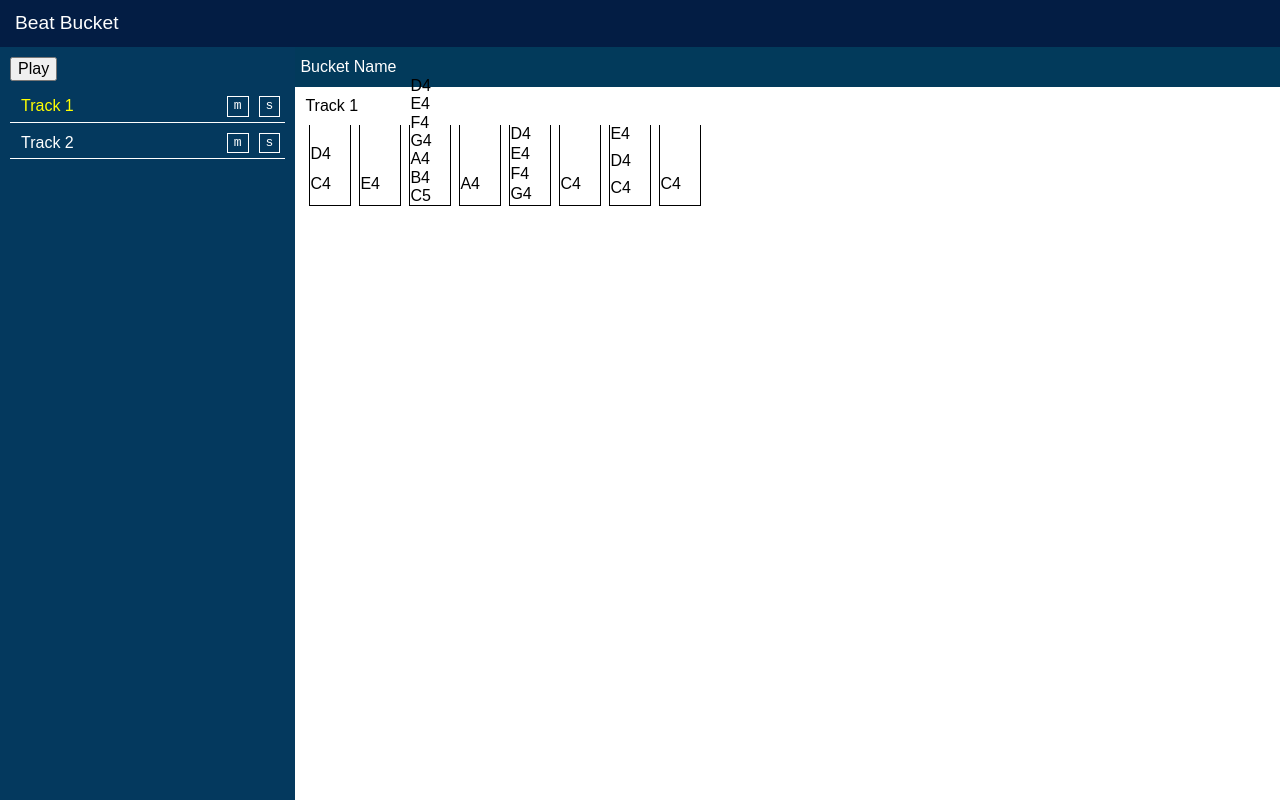
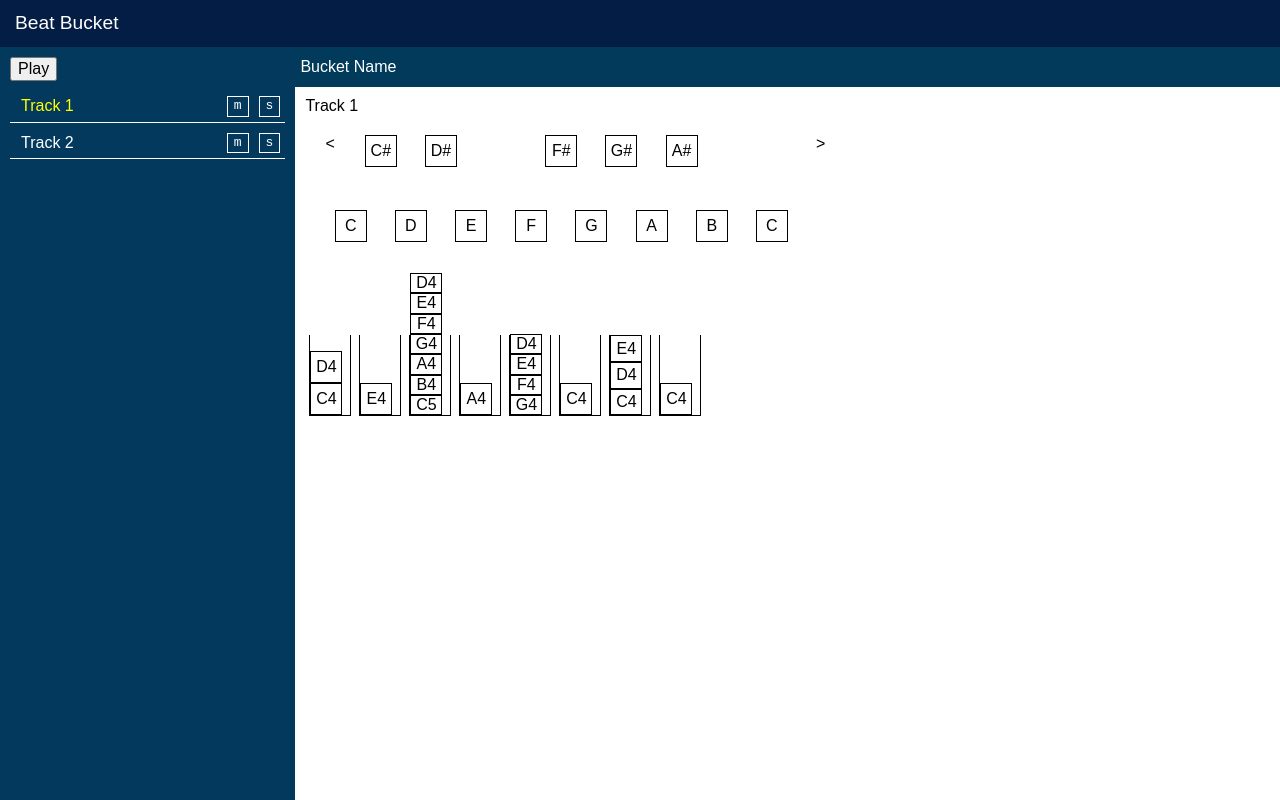
Before and after one commit to joebeachjoebeach/beat-bucket, a React app: page / in a window 1280 px wide. Built offline with nearby package versions, Linux system fonts and the light colour scheme; the HTML template or start-up script is replaced by a standard one.

Commit message:
test out grid and start note component

```diff
--- /dev/null
+++ b/src/containers/note/note.css
@@ -0,0 +1,3 @@
+.note {
+
+}
--- a/src/containers/notebar/index.jsx
+++ b/src/containers/notebar/index.jsx
@@ -1,15 +1,37 @@
 import React from 'react';
 import { connect } from 'react-redux';
 import { bindActionCreators } from 'redux';
+import './notebar.css';
 
 const Notebar = ({ octave }) => {
+  const left = '<';
+  const right = '>';
 
   return (
-    <div />
+    <div className="notebar">
+      <div>{left}</div>
+      <div className="notebar-notes">
+        <div className="note csharp">C#</div>
+        <div className="note dsharp">D#</div>
+        <div className="note esharp">F#</div>
+        <div className="note fsharp">G#</div>
+        <div className="note gsharp">A#</div>
+
+        <div className="note c">C</div>
+        <div className="note d">D</div>
+        <div className="note e">E</div>
+        <div className="note f">F</div>
+        <div className="note g">G</div>
+        <div className="note a">A</div>
+        <div className="note b">B</div>
+        <div className="note c2">C</div>
+      </div>
+      <div>{right}</div>
+    </div>
   );
 };
 
-function mapStateToProps({ globals: { octave }}) {
+function mapStateToProps({ globals: { octave } }) {
   return { octave };
 }
 
--- a/src/containers/notebar/notebar.css
+++ b/src/containers/notebar/notebar.css
@@ -1,3 +1,86 @@
 .notebar {
+  display: flex;
+  height: 150px;
+  margin: 20px 20px 50px 20px;
+  max-width: 500px;
+  justify-content: space-between;
+}
 
+.notebar-notes {
+  display: grid;
+  flex-grow: 1;
+  grid-template-columns: repeat(16, 1fr);
+  grid-template-rows: 1fr 1fr;
 }
+
+.note {
+  align-items: center;
+  border: 1px solid black;
+  display: flex;
+  justify-content: center;
+}
+
+.csharp {
+  grid-column: 2 / 4;
+  grid-row: 1;
+}
+
+.dsharp {
+  grid-column: 4 / 6;
+  grid-row: 1;
+}
+
+.esharp {
+  grid-column: 8 / 10;
+  grid-row: 1;
+}
+
+.fsharp {
+  grid-column: 10 / 12;
+  grid-row: 1;
+}
+
+.gsharp {
+  grid-column: 12 / 14;
+  grid-row: 1;
+}
+
+.c {
+  grid-column: 1 / 3;
+  grid-row: 2;
+}
+
+.d {
+  grid-column: 3 / 5;
+  grid-row: 2;
+}
+
+.e {
+  grid-column: 5 / 7;
+  grid-row: 2;
+}
+
+.f {
+  grid-column: 7 / 9;
+  grid-row: 2;
+}
+
+.g {
+  grid-column: 9 / 11;
+  grid-row: 2;
+}
+
+.a {
+  grid-column: 11 / 13;
+  grid-row: 2;
+}
+
+.b {
+  grid-column: 13 / 15;
+  grid-row: 2;
+}
+
+.c2 {
+  grid-column: 15 / 17;
+  grid-row: 2;
+}
--- a/src/containers/track-list-item/index.jsx
+++ b/src/containers/track-list-item/index.jsx
@@ -37,17 +37,17 @@ const TrackListItem = ({
   }
 
   function renderTrackName() {
-    let cName = 'tracklistitem-button trackname' + (current ? ' active' : '');
+    let cName = 'tracklistitem-button trackname' + (current ? ' trackname-active' : '');
     return <button className={cName} onClick={handleNameClick}>{name}</button>;
   }
 
   function renderMute() {
-    let cName = 'tracklistitem-button mutesolo-button' + (muted ? ' active' : '');
+    let cName = 'tracklistitem-button mutesolo-button' + (muted ? ' mutesolo-button-active' : '');
     return <button aria-label="mute" className={cName} onClick={handleMuteClick}>m</button>;
   }
 
   function renderSolo() {
-    let cName = 'tracklistitem-button mutesolo-button' + (soloed ? ' active' : '');
+    let cName = 'tracklistitem-button mutesolo-button' + (soloed ? ' mutesolo-button-active' : '');
     return <button aria-label="solo" className={cName} onClick={handleSoloClick}>s</button>;
   }
 
--- a/src/containers/track-list-item/track-list-item.css
+++ b/src/containers/track-list-item/track-list-item.css
@@ -19,6 +19,10 @@
   color: white;
 }
 
+.trackname-active{
+  color: yellow;
+}
+
 .mutesolo {
   display: flex;
 }
@@ -31,6 +35,6 @@
     font-family: monospace;
   }
 
-.active{
-  color: yellow;
-}
+  .mutesolo-button-active {
+    background-color: black;
+  }
--- a/src/containers/track/index.jsx
+++ b/src/containers/track/index.jsx
@@ -5,11 +5,13 @@ import { connect } from 'react-redux';
 import './track.css';
 
 import BucketRow from '../bucket-row';
+import Notebar from '../notebar';
 
 const Track = ({ data: { name, sequence }, currentNote }) => {
   return (
     <div className="track">
       <div>{name}</div>
+      <Notebar />
       <BucketRow sequence={sequence} currentNote={currentNote} />
     </div>
   );
```
Also changed, not shown: src/containers/note/index.jsx (added, +23 -0 lines).
